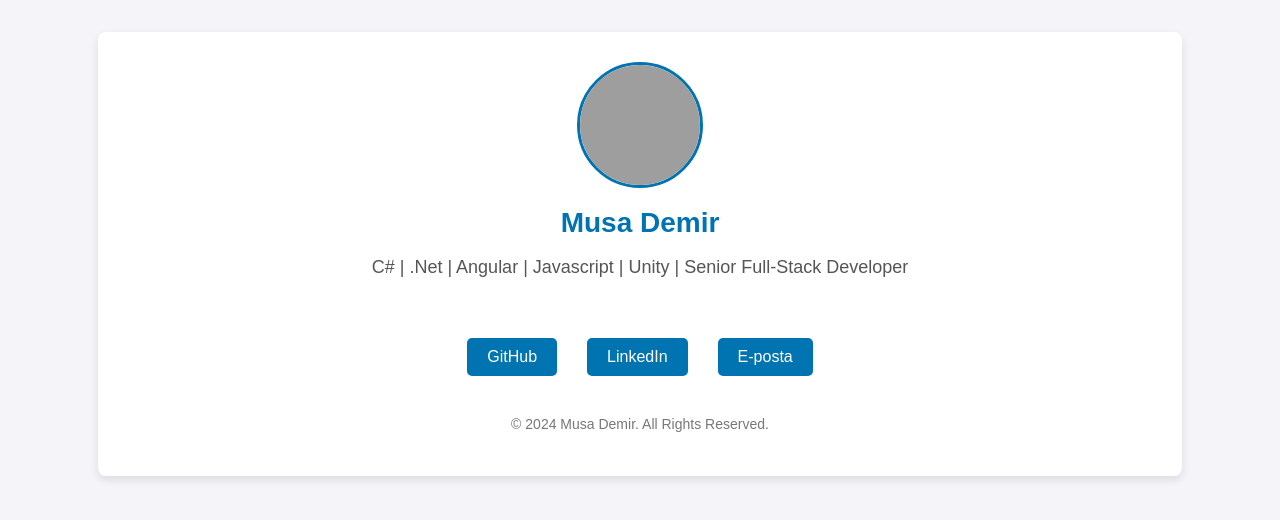
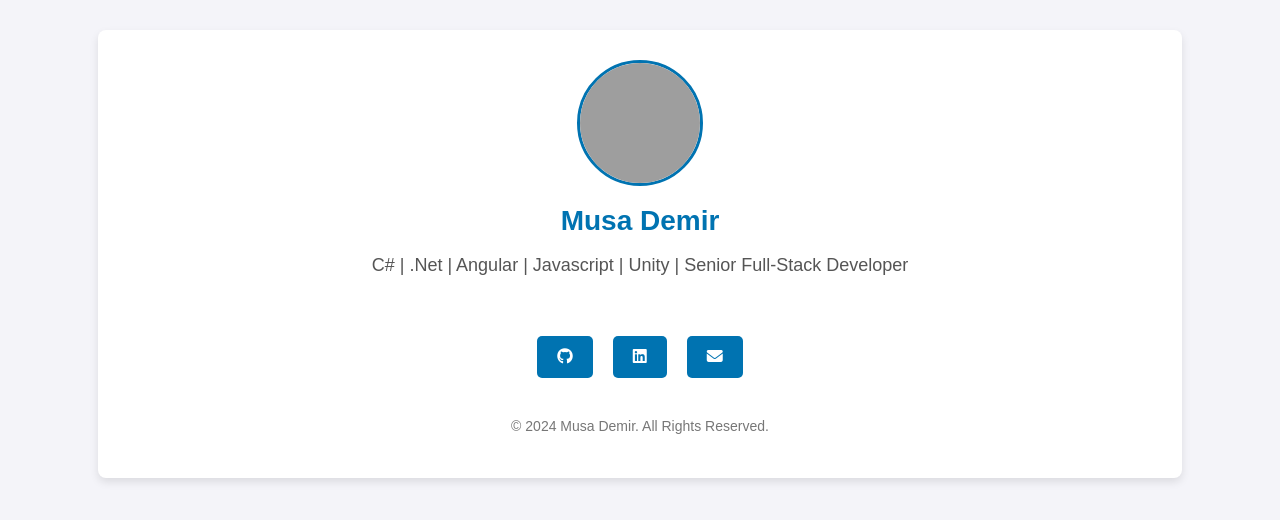
Before and after one commit to demirmusa/musademir.tr, a plain HTML site: page index.html in a window 1280 px wide. Shown: the part 146-666 px from the top of the page. Drawn offline with nearby package versions, Linux system fonts and the light colour scheme; no server answers; grey boxes are pictures that could not be loaded.

Commit message:
Update index.html

```diff
--- a/index.html
+++ b/index.html
@@ -5,6 +5,7 @@
     <meta name="viewport" content="width=device-width, initial-scale=1.0">
     <title>Musa Demir - Kişisel Sayfa</title>
     <link rel="stylesheet" href="https://cdnjs.cloudflare.com/ajax/libs/github-markdown-css/5.1.0/github-markdown.min.css">
+    <link rel="stylesheet" href="https://cdnjs.cloudflare.com/ajax/libs/font-awesome/6.4.0/css/all.min.css">
     <style>
         body {
             margin: 0;
@@ -55,8 +56,8 @@
         }
         .links a {
             text-decoration: none;
-            margin: 0 15px;
-            padding: 10px 20px;
+            margin: 0 10px;
+            padding: 12px 20px;
             background-color: #0073b1;
             color: #fff;
             border-radius: 5px;
@@ -85,9 +86,15 @@
             <!-- Markdown içeriği buraya yüklenecek -->
         </div>
         <div class="links">
-            <a href="https://github.com/demirmusa" target="_blank">GitHub</a>
-            <a href="https://www.linkedin.com/in/musa-demir/" target="_blank">LinkedIn</a>
-            <a href="mailto:demirmusa96@gmail.com" target="_blank">E-posta</a>
+            <a href="https://github.com/demirmusa" target="_blank" title="GitHub">
+                <i class="fab fa-github"></i>
+            </a>
+            <a href="https://www.linkedin.com/in/musa-demir/" target="_blank" title="LinkedIn">
+                <i class="fab fa-linkedin"></i>
+            </a>
+            <a href="mailto:demirmusa96@gmail.com" target="_blank" title="E-posta">
+                <i class="fas fa-envelope"></i>
+            </a>
         </div>
         <div class="footer">
             <p>&copy; 2024 Musa Demir. All Rights Reserved.</p>
```
